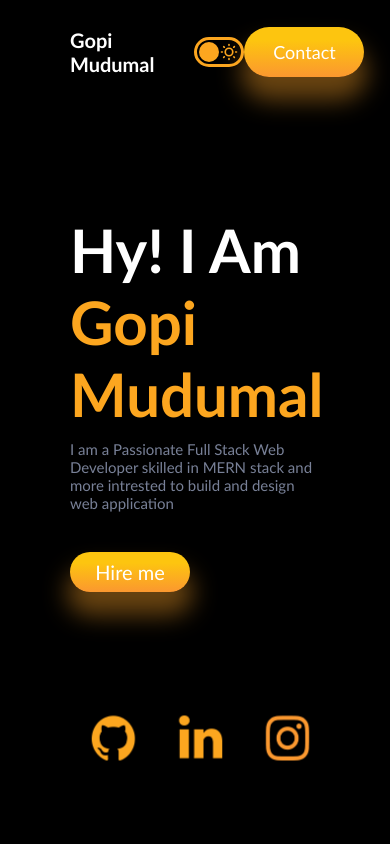
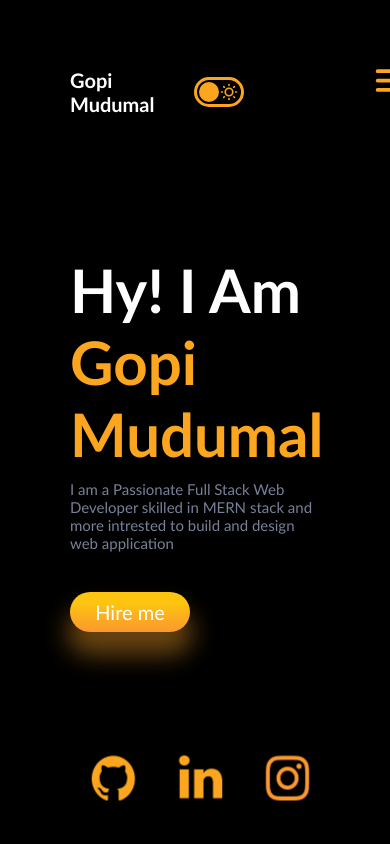
Before and after one commit to gopimudumal99/My-Portfolio, a React (Create React App) app: page / in a window 390 px wide. Shown: the top 844 px of the page. Built offline with nearby package versions, Linux system fonts and the light colour scheme.

Commit message:
hamberger add

```diff
--- a/src/components/Navbar/Navbar.css
+++ b/src/components/Navbar/Navbar.css
@@ -27,6 +27,7 @@
 .n-list{
    flex: 10;
    margin-right: 2rem;
+   position: relative;
 }
 
 .n-list>ul{
@@ -47,11 +48,64 @@
     font-size: 18px !important;
 }
 
+
+/* active btn start */
+
+
+
+.bar{
+   position:absolute;
+   right: -3rem;
+   top: 20px;
+   color: var(--orange);
+   display: none;
+}
+
+/* active btn end */
+
 @media screen and (max-width:480px){
     .n-list{
         display:none
     }
-    /* .n-button{
+    .n-button{
         display: none !important;
-    } */
+    }
+
+.active-right {
+    flex-direction: column;
+    /* overflow: visible; */
+    z-index: 1      ;
+    margin-top: 3.5rem !important;
+    justify-content: center;
 }
+
+.active-right>.n-list {
+    flex: 1 !important;
+    /* border: 1px solid blue; */
+    display: flex;
+    align-items: center;
+    justify-content: flex-start;
+    margin-left: -2rem;
+
+}
+
+
+
+.active-right .n-list>ul {
+    /* border: 1px solid red; */
+    flex-direction: column;
+    gap: .7rem !important;
+    margin-left: 1rem !important;
+    /* align-items: center; */
+    /* justify-content: center; */
+    /* text-align: center; */
+}
+
+
+    .bar {
+        display: block;
+    }
+    .n-wrapper{
+        margin-top: 2rem;
+    }
+}
--- a/src/components/Navbar/Navbar.jsx
+++ b/src/components/Navbar/Navbar.jsx
@@ -1,19 +1,31 @@
-import React from "react";
+import React, { useState } from "react";
 import Toggle from "../Toggle/Toggle";
 import "./Navbar.css";
 import { Link } from "react-scroll";
+import Bar from "@iconscout/react-unicons/icons/uil-bars";
+import Cross from "@iconscout/react-unicons/icons/uil-times";
 function Navbar() {
+  const [hamberg, setHamberge] = useState(false);
+
+  const mobileView = () => {
+      setHamberge(() => !hamberg);
+  };
+
   return (
-    <div className="n-wrapper" id="Navbar">
+    <div className="n-wrapper" id="navbar">
       <div className="n-left">
         <div className="n-name">Gopi Mudumal</div>
+
         <Toggle />
       </div>
-      <div className="n-right">
+      <div  className="n-right active-right">
         <div className="n-list">
-          <ul>
+          <div className="bar" onClick={mobileView}>
+            {hamberg ? <Cross size={45} /> : <Bar size={45} />}
+          </div>
+          <ul style={{ visibility: hamberg ? "" : "hidden" }}>
             <li>
-              <Link activeClass="active" to="Navbar" spy={true} smooth={true}>
+              <Link to="navbar" spy={true} smooth={true}>
                 About
               </Link>
             </li>
```
Also changed, not shown: 1 other file (tests, documents, lock files or other folders).
